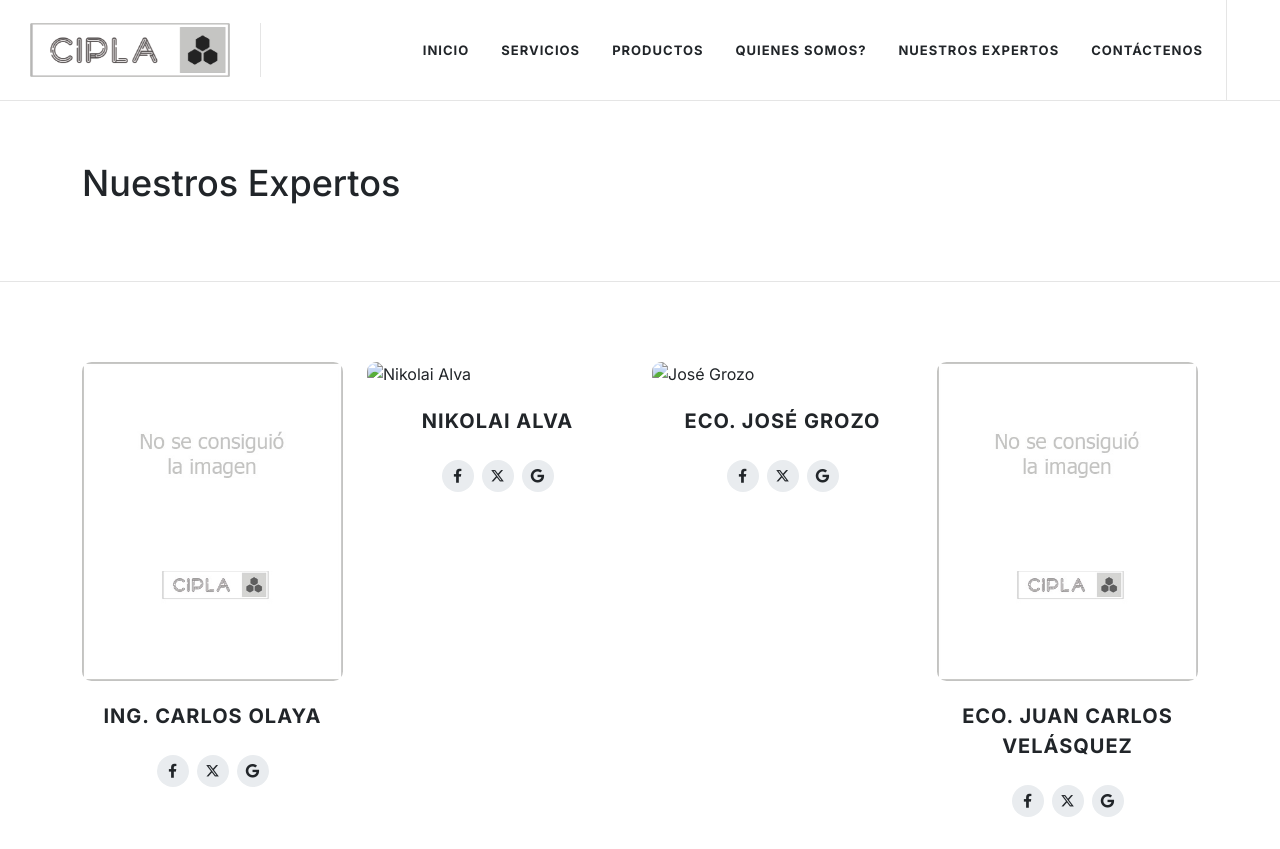
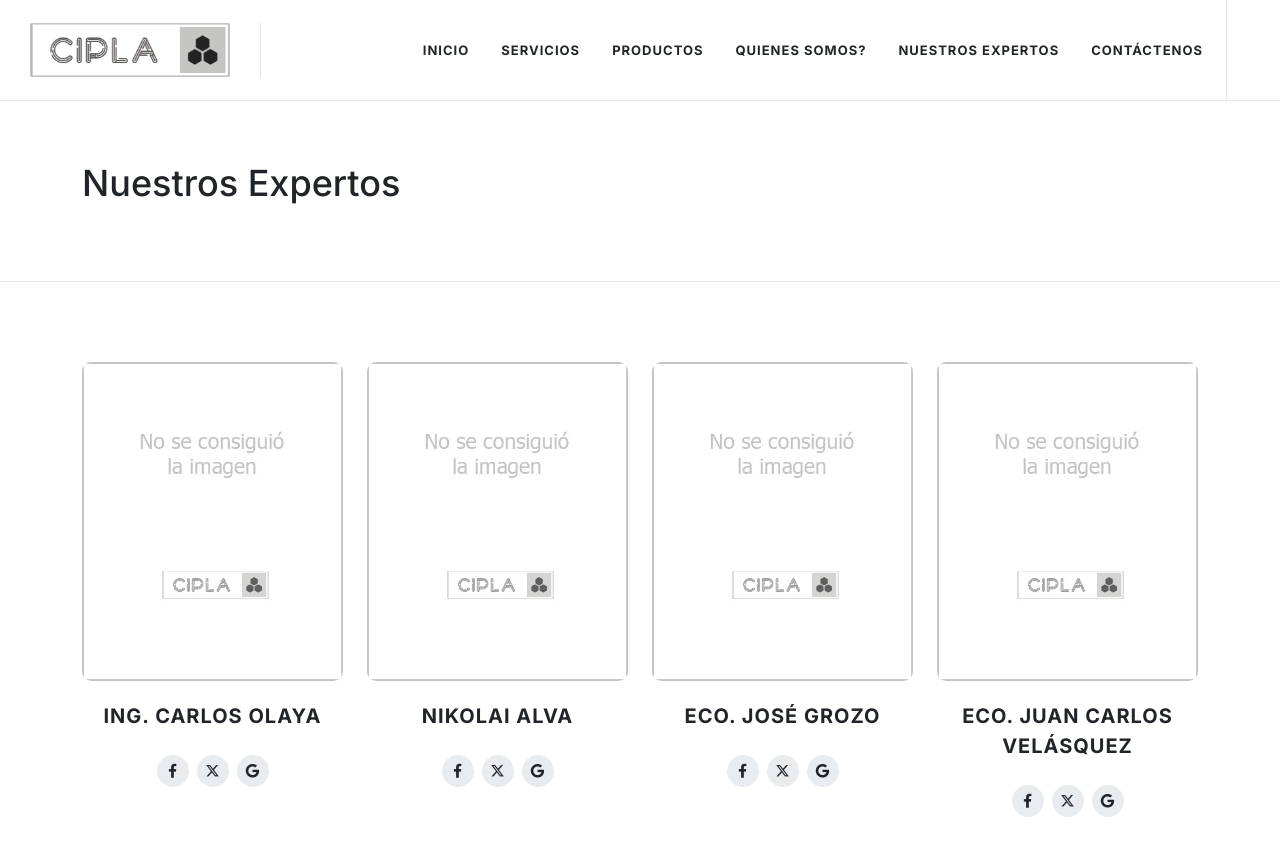
Before and after one commit to flaviog3000/cipla.1, a plain HTML site: page nuestrosexpertos.html in a window 1280 px wide. Shown: the top 849 px of the page. Drawn offline with Linux system fonts and the light colour scheme; a web font is replaced by a local one.

Commit message:
Add files via upload

```diff
--- a/nuestrosexpertos.html
+++ b/nuestrosexpertos.html
@@ -156,7 +156,7 @@
 
 							<div class="team">
 								<div class="team-image">
-									<img src="images/team/imagen-faltante.png" alt="Nikolai	Alva" class="rounded-6">
+									<img src="images/team/imagen-faltante.jpg" alt="Nikolai	Alva" class="rounded-6">
 								</div>
 								<div class="team-desc">
 									<div class="team-title"><h4>Nikolai	Alva</h4><span></span></div>
@@ -183,7 +183,7 @@
 
 							<div class="team">
 								<div class="team-image">
-									<img src="images/team/imagen-faltante.png" alt="José Grozo" class="rounded-6">
+									<img src="images/team/imagen-faltante.jpg" alt="José Grozo" class="rounded-6">
 								</div>
 								<div class="team-desc">
 									<div class="team-title"><h4>Eco. José Grozo</h4><span></span></div>
```
